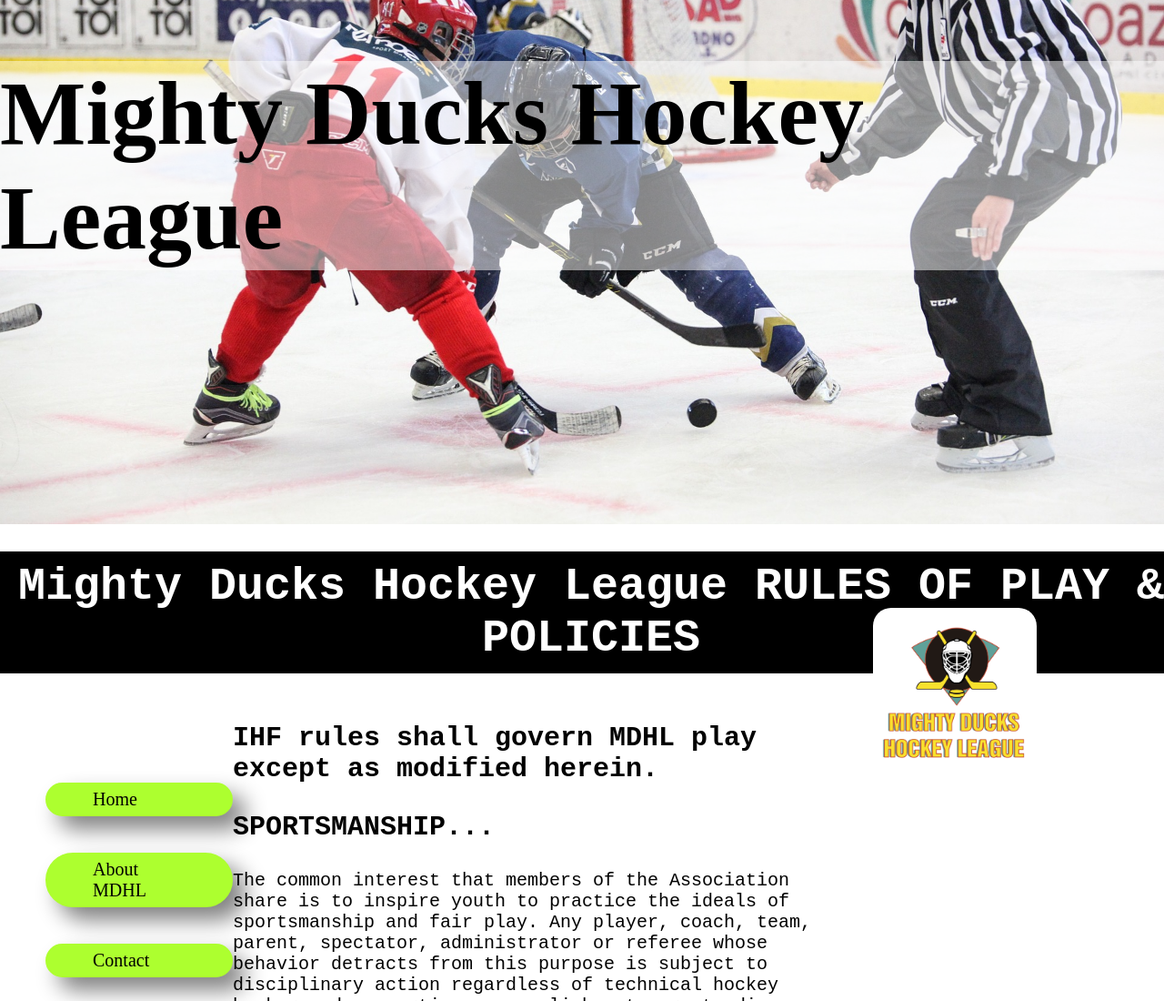
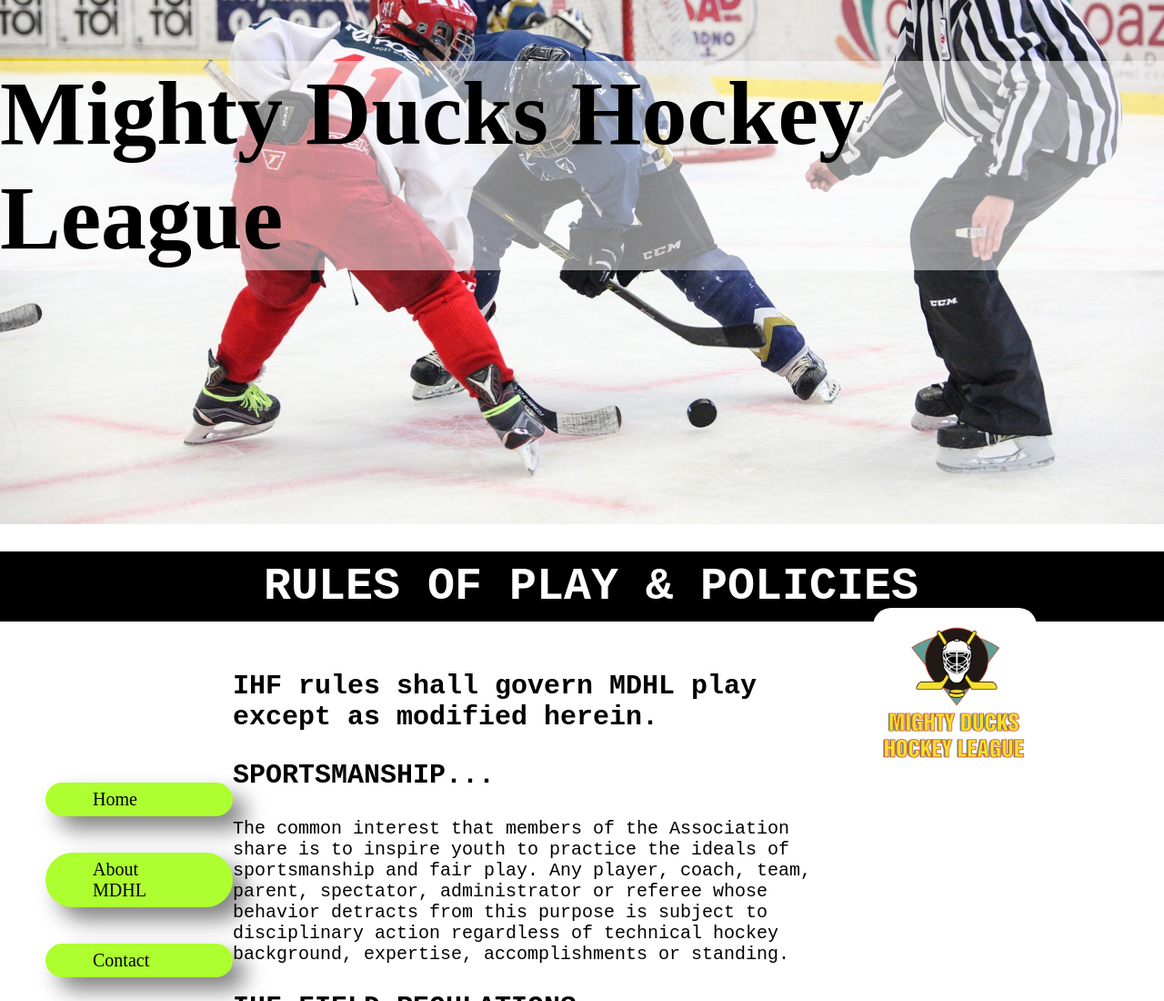
Before and after one commit to elmicrohondas/Sprint-1, a plain HTML site: page rules.html in a window 1280 px wide. Shown: the top 1100 px of the page at 91% size. Drawn offline with Linux system fonts and the light colour scheme.

Commit message:
Sprint-4

```diff
--- a/mdhl.css
+++ b/mdhl.css
@@ -115,6 +115,7 @@ th, td{
 }
 table{
     border-collapse: collapse;
+    background-color: yellow;
 }
 form{
     font-size: 60px;
--- a/rules.html
+++ b/rules.html
@@ -28,8 +28,7 @@
     <main>
         <section>
             <article>
-                <h2>Mighty Ducks Hockey League
-                    RULES OF PLAY & POLICIES</h2>
+                <h2>RULES OF PLAY & POLICIES</h2>
                     <h3>IHF rules shall govern MDHL play except as modified herein.</h3>
                     <h3>SPORTSMANSHIP...</h3>
                     <p>The common interest that members of the Association share is to inspire youth to practice the ideals of sportsmanship and fair play. Any player, coach,
```
